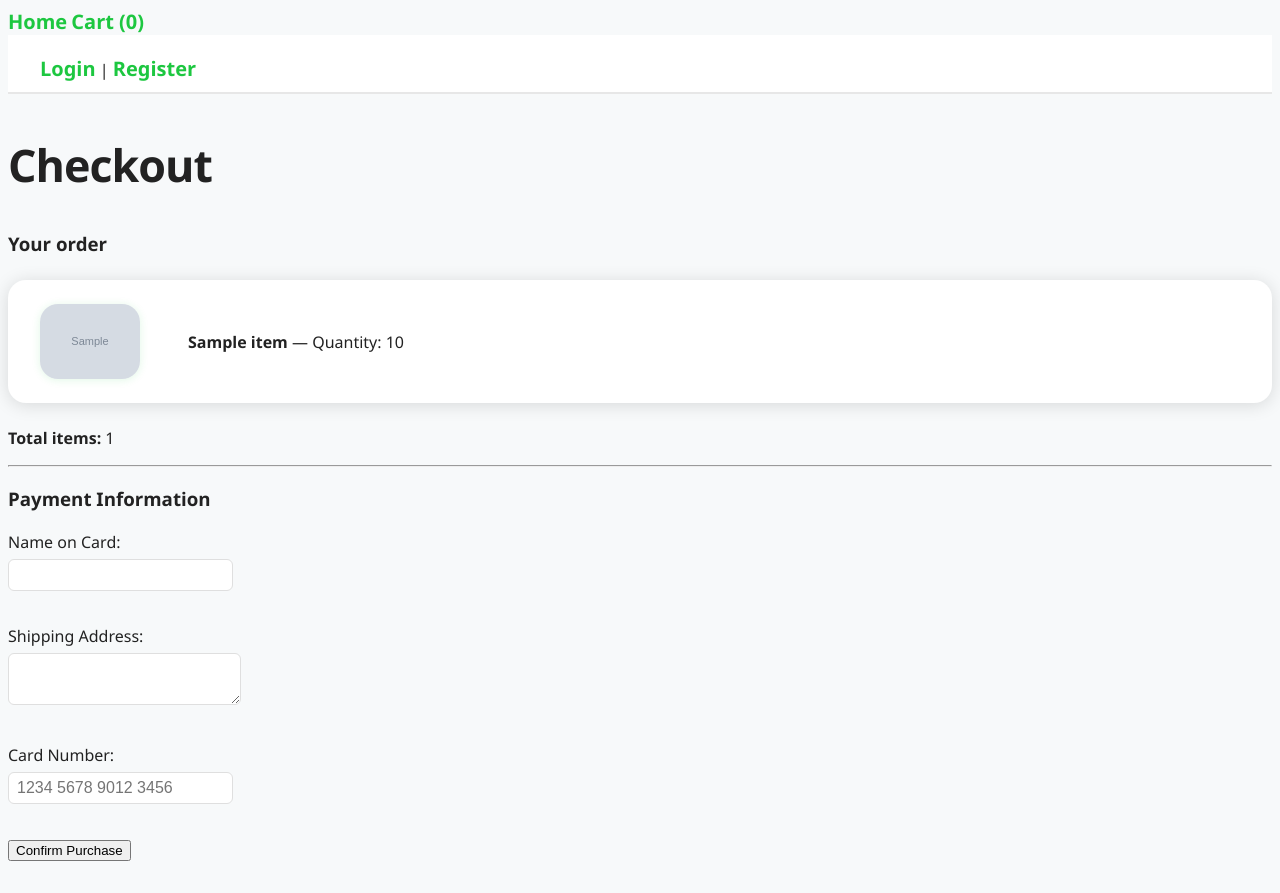
After one commit to callhimcoul/Pear-Store, a Flask app: template templates/checkout.html in a window 1280 px wide. The commit adds this page. Run offline with Flask 3, Linux system fonts and the light colour scheme; the template is opened without the code that fills it: most values are stand-ins (such as "Sample title", 1, 10 or a date in 2020); grey boxes marked "Sample" are stand-in pictures; some libraries are stand-ins or nearby versions.

Commit message:
checkout hinzugefügt

```diff
--- a/app.py
+++ b/app.py
@@ -254,6 +254,79 @@ def clear_cart():
 
 
 
+# ---- Checkout ----
+
+@app.route('/checkout', methods=['GET', 'POST'])
+def checkout():
+    cart = session.get('cart', {})
+    if not cart:
+        return redirect(url_for('view_cart'))
+
+    # Fetch products for items in the cart
+    ids = []
+    for k in list(cart.keys()):
+        if isinstance(k, str) and k.isdigit():
+            ids.append(int(k))
+        else:
+            ids.append(str(k))
+
+    conn = get_db()
+    cur = conn.cursor()
+    placeholders = ",".join(["%s"] * len(ids))
+    sql = f"SELECT id, name, description, image FROM products WHERE id IN ({placeholders});"
+    cur.execute(sql, ids)
+    rows = cur.fetchall()
+    cur.close()
+    conn.close()
+
+    # Build cart items with quantity
+    items = []
+    for r in rows:
+        items.append({
+            'id': r[0],
+            'name': r[1],
+            'description': r[2],
+            'image': r[3],
+            'qty': cart.get(str(r[0]), 0)
+        })
+
+    total_items = sum(i['qty'] for i in items)
+
+    if request.method == 'POST':
+        # "Process" checkout (fake)
+        name = request.form.get('name')
+        address = request.form.get('address')
+        card = request.form.get('card')
+        session.pop('cart', None)
+        return render_template('checkout_success.html',
+                               name=name,
+                               address=address,
+                               total_items=total_items)
+
+    return render_template('checkout.html', items=items, total_items=total_items)
+
+
+
+
+
+
+
+
+
+
+
+
+
+
+
+
+
+
+
+
+
+
+
 if __name__ == '__main__':
     init_db()
     app.run(host='0.0.0.0', port=5000)
--- /dev/null
+++ b/templates/checkout.html
@@ -0,0 +1,34 @@
+{% extends 'base.html' %}
+{% block content %}
+<h1>Checkout</h1>
+
+<h3>Your order</h3>
+<ul>
+    {% for it in items %}
+    <li class="item-card">
+        <img class="card-img" src="{{ url_for('static', filename=it.image) }}" alt="{{ it.name }}" width="100">
+        <div class="card-desc">
+            <b>{{ it.name }}</b> — Quantity: {{ it.qty }}
+        </div>
+    </li>
+    {% endfor %}
+</ul>
+
+<p><b>Total items:</b> {{ total_items }}</p>
+
+<hr>
+
+<h3>Payment Information</h3>
+<form method="post">
+    <label>Name on Card:</label><br>
+    <input type="text" name="name" required><br><br>
+
+    <label>Shipping Address:</label><br>
+    <textarea name="address" required></textarea><br><br>
+
+    <label>Card Number:</label><br>
+    <input type="text" name="card" placeholder="1234 5678 9012 3456" required><br><br>
+
+    <button type="submit">Confirm Purchase</button>
+</form>
+{% endblock %}
```
Also changed, not shown: templates/cart.html (+8 -0 lines), templates/checkout_success.html (added, +12 -0 lines).
